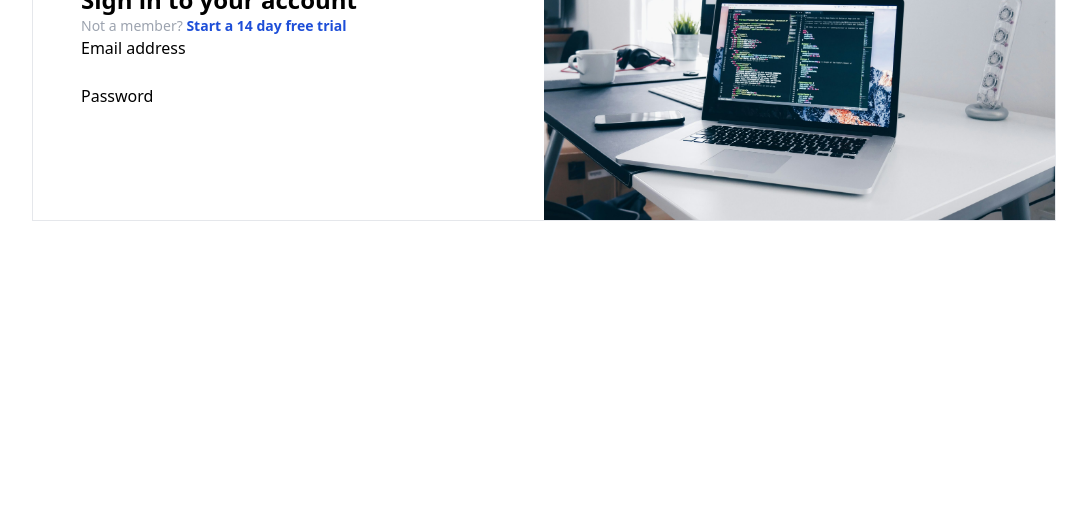
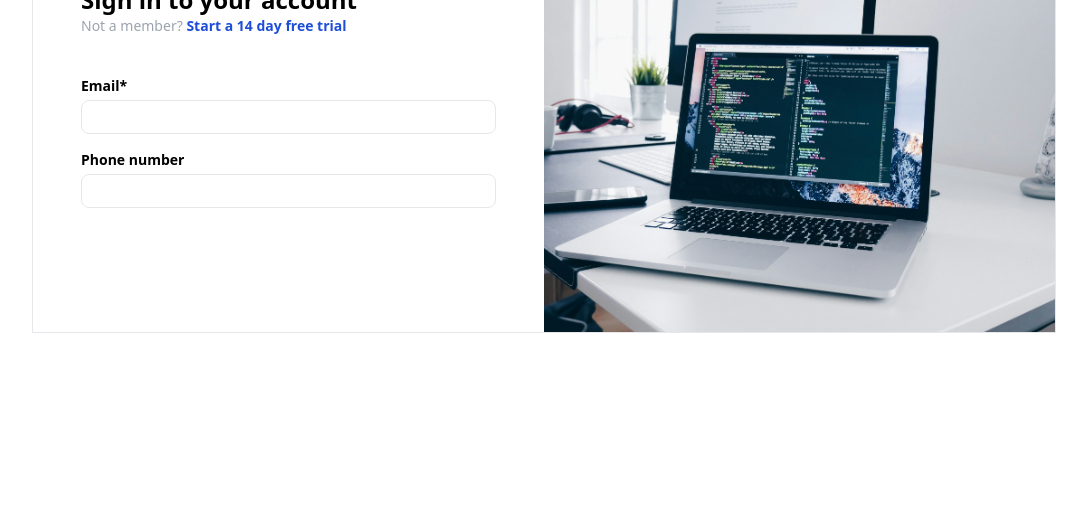
Before and after one commit to aneebamoezz/Tailwind-Dashboard-project, a website: page index.html in a window 1280 px wide. Shown: the part 281-800 px from the top of the page, without its empty margins (96-1183 px from the left). Drawn offline with Linux system fonts and the light colour scheme.

Commit message:
update files

```diff
--- a/index.html
+++ b/index.html
@@ -19,17 +19,26 @@
                             <h1 class="font-bold text-2xl">Sign in to your account</h1>
                             <p class="text-sm text-gray-400 font-normal">Not a member? <span class="text-blue-700 font-bold text-sm">Start a 14 day free trial</span></p>
                         </div>
-                        <div>
-                                <form class="flex flex-col">
-                                    <label for="">Email address</label>
-                                    <input type="text">
-                                    <label for="">Password</label>
-                                    <input type="text">
-                                </form>
+                        <div class="">
+                            <form class="mt-10">
+                                <div class="grid grid-cols-2 gap-4">
+                                    <div class="col-span-2 flex flex-col gap-1">
+                                        <label for="" class="font-semibold text-sm text-gray-color">Email*</label>
+                                        <input type="email" class="border rounded-lg p-1">
+                                    </div>
+                                    <div class="col-span-2 flex flex-col gap-1">
+                                        <label for="" class="font-semibold text-sm text-gray-color">Phone number</label>
+                                        <input type="tel" class="border rounded-lg p-1">
+                                    </div>
+                                </div>
+                                <div class="mt-8">
+                                    <button class="w-full bg-bg-button text-white text-center rounded-full p-3 font-semibold text-sm">Get my free trial</button>
+                                </div>
+                            </form>
                         </div>
                     </div>
-                    <div class="lg:col-span-6">
-                        <img src="images/login-img.jfif" alt="">
+                    <div class="lg:col-span-6 h-auto bg-green-300">
+                        <img src="images/login-img.jfif" alt="" class="h-full object-cover">
                     </div>
                 </div>
             </div>
```
Also changed, not shown: src/output.css.
